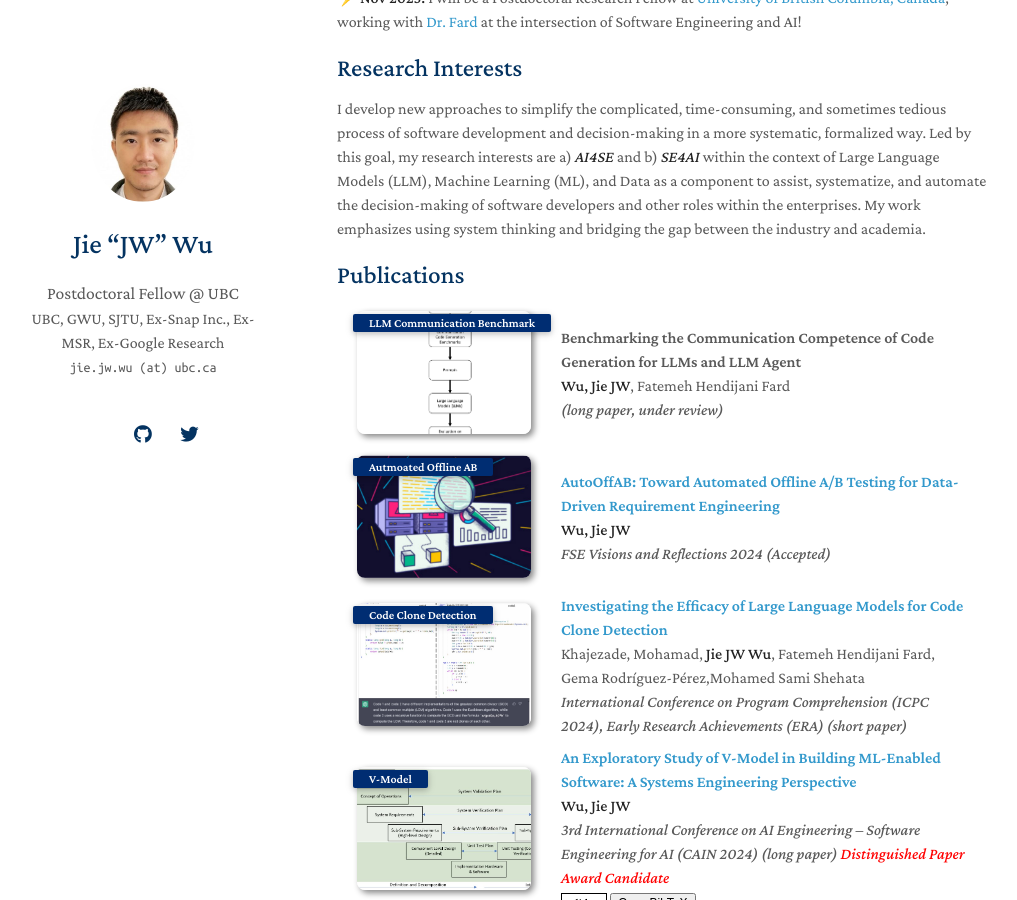
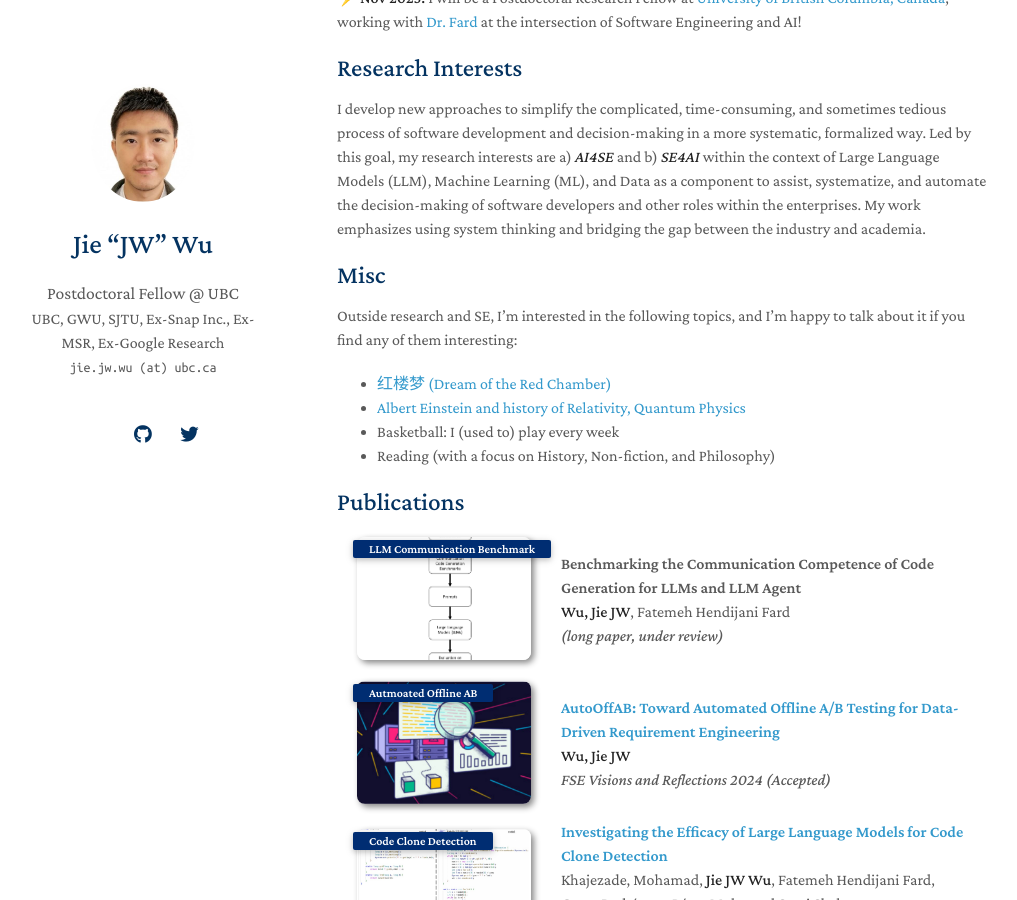
Before and after one commit to yaoyao-liu/minimal-light, a Jekyll site: the page built from index.md, in a window 1280 px wide and 900 px high, scrolled down 993 px. Shown: the whole window, without its empty margins (133-1150 px from the left). Built offline with Jekyll 4.4.1, drawn with Linux system fonts in a browser that asks for light colours; nearby versions of some CDN libraries; a style sheet for code colours, icons or effects is not loaded; our own code applies the rules of GitHub Pages for plain Markdown files.

Commit message:
Update index.md

```diff
--- a/index.md
+++ b/index.md
@@ -28,4 +28,12 @@ I worked as a software engineer in the industry for nearly a decade at [Snap Inc
 ## Research Interests
 I develop new approaches to simplify the complicated, time-consuming, and sometimes tedious process of software development and decision-making in a more systematic, formalized way. Led by this goal, my research interests are a) ***AI4SE*** and b) ***SE4AI*** within the context of Large Language Models (LLM), Machine Learning (ML), and Data as a component to assist, systematize, and automate the decision-making of software developers and other roles within the enterprises. My work emphasizes using system thinking and bridging the gap between the industry and academia.
 
+## Misc
+Outside research and SE, I'm interested in the following topics, and I'm happy to talk about it if you find any of them interesting:
+- [红楼梦 (Dream of the Red Chamber)](https://en.wikipedia.org/wiki/Albert_Einstein)
+- [Albert Einstein and history of Relativity, Quantum Physics](https://en.wikipedia.org/wiki/Albert_Einstein)
+- Basketball: I (used to) play every week
+- Reading (with a focus on History, Non-fiction, and Philosophy)
+
+
 {% include_relative _includes/publications.md %}
```
